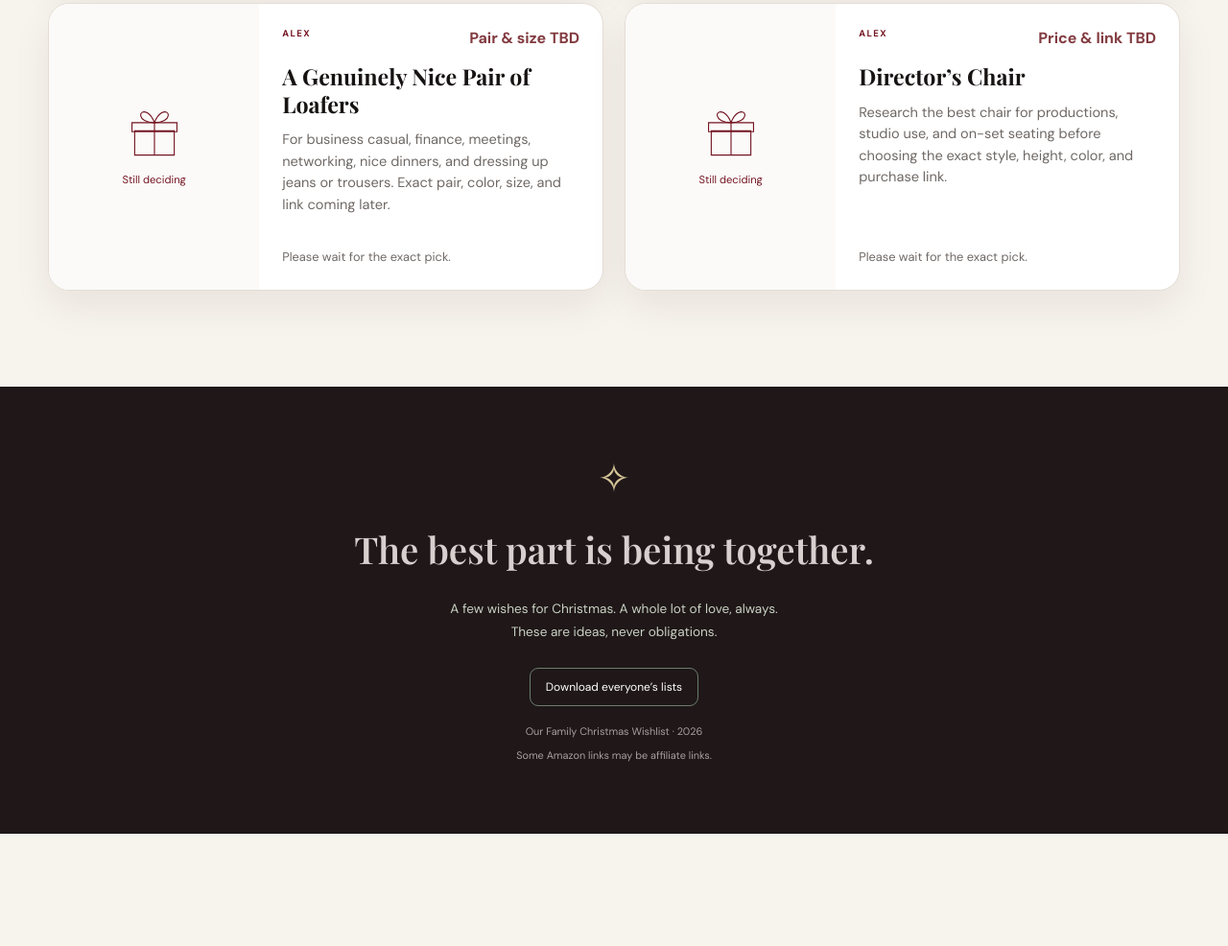
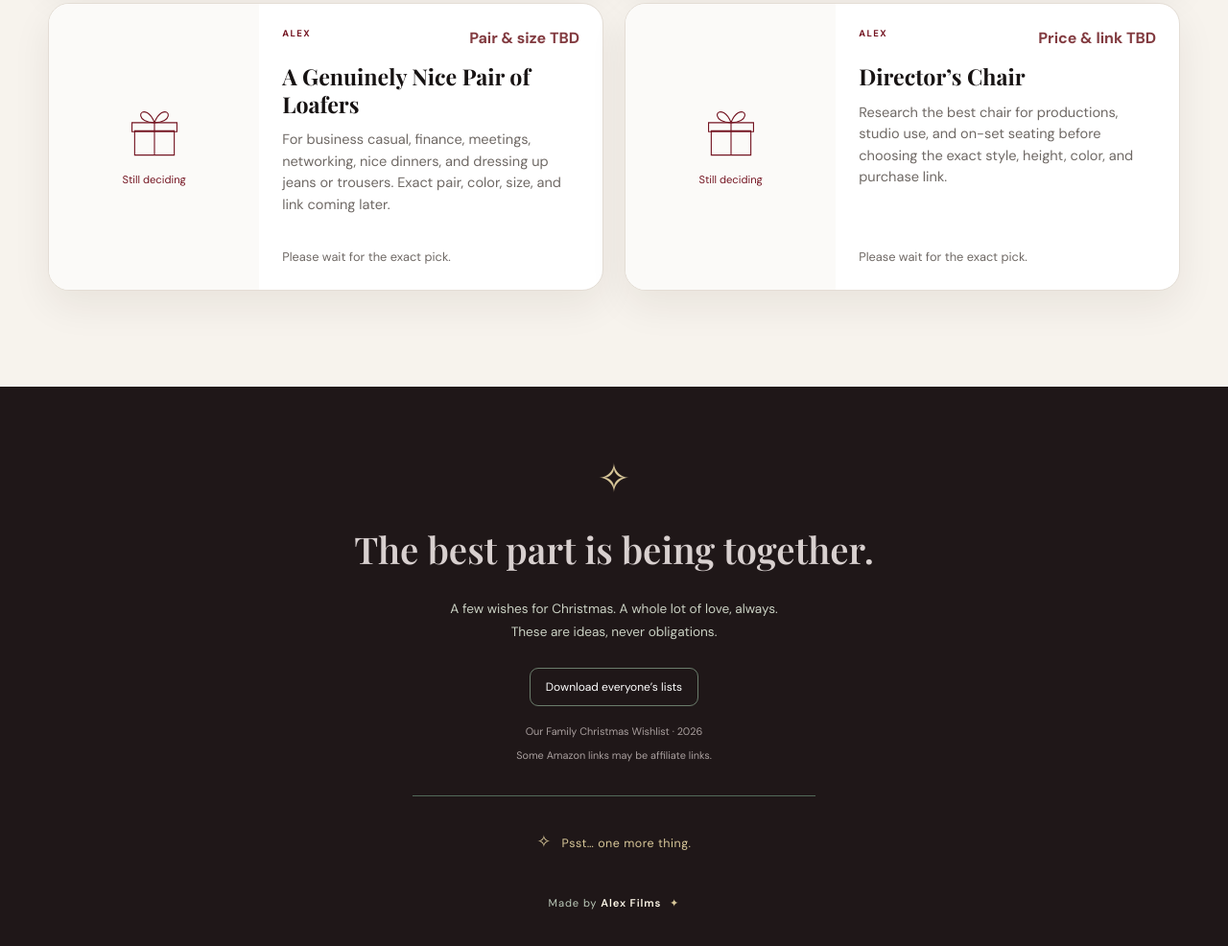
Before and after one commit to AlexFilmsinc/alex-christmas-list, a website with bundled scripts: page index.html in a window 1280 px wide. Shown: the part 4574-5560 px from the top of the page at 96% size. Before the commit the page ends 5443 px from the top, so only its background shows below. Built offline with nearby package versions, Linux system fonts and the light colour scheme; files whose address does not match are found by name.

Commit message:
Add Christmas game teaser and Alex Films footer credit

```diff
--- a/family.css
+++ b/family.css
@@ -122,3 +122,14 @@ form textarea { resize: vertical; }
   dialog { padding: 22px; }
 }
 @media (prefers-reduced-motion: reduce) { .person-button { transition: none; } }
+.christmas-secret { max-width: 420px; margin: 30px auto 0; border-top: 1px solid #526959; padding-top: 22px; }
+.christmas-secret summary { display: inline-block; cursor: pointer; color: #d8c799; font-size: .78rem; letter-spacing: .04em; list-style: none; padding: 12px; border-radius: 8px; }
+.christmas-secret summary::-webkit-details-marker { display: none; }
+.christmas-secret summary > span { display: inline-block; margin-right: 7px; font-size: 1.1rem; }
+.christmas-secret[open] summary > span { transform: rotate(45deg); }
+.secret-note { padding: 24px 20px; margin-top: 10px; border: 1px solid #62715d; border-radius: 12px; background: #294637; color: #dce1d2; font-size: .82rem; line-height: 1.8; }
+.secret-label { color: #d8c799; text-transform: uppercase; font-size: .58rem; letter-spacing: .18em; }
+footer .secret-note p { font-family: 'Playfair Display', Georgia, serif; font-size: 1.45rem; line-height: 1.3; margin: 12px 0; color: #fff9e9; }
+footer .creator-credit { margin: 30px 0 0; font-size: .7rem; letter-spacing: .08em; color: #bbc9b9; }
+.creator-credit strong { font-weight: 600; color: #fff9e9; }
+.creator-credit > span { margin-left: 5px; color: #d8c799; }
--- a/index.html
+++ b/index.html
@@ -50,5 +50,8 @@
 <div class="honeypot" aria-hidden="true"><label for="website">Website</label><input id="website" name="website" tabindex="-1" autocomplete="off"></div>
 <p class="form-note">Gift ideas are visible to anyone with the site link.</p><p id="form-status" role="status"></p><button class="submit-button" id="save-gift" type="submit">Add to wishlist</button>
 </form></dialog>
-<footer><span class="footer-star" aria-hidden="true">✧</span><p>The best part is being together.</p><p>A few wishes for Christmas. A whole lot of love, always.<br>These are ideas, never obligations.</p><button id="export" class="footer-link" type="button">Download everyone’s lists</button><p id="export-status" role="status"></p><small>Our Family Christmas Wishlist · 2026<br>Some Amazon links may be affiliate links.</small></footer>
+<footer><span class="footer-star" aria-hidden="true">✧</span><p>The best part is being together.</p><p>A few wishes for Christmas. A whole lot of love, always.<br>These are ideas, never obligations.</p><button id="export" class="footer-link" type="button">Download everyone’s lists</button><p id="export-status" role="status"></p><small>Our Family Christmas Wishlist · 2026<br>Some Amazon links may be affiliate links.</small>
+<details class="christmas-secret"><summary><span aria-hidden="true">✧</span> Psst… one more thing.</summary><div class="secret-note"><span class="secret-label">For the curious ones</span><p>The wishlists are only the beginning.</p><span>Christmas games are coming. Keep this page bookmarked—and check back before game night. Your next clue might be hiding right here.</span></div></details>
+<p class="creator-credit">Made by <strong>Alex Films</strong><span aria-hidden="true"> ✦</span></p>
+</footer>
 </body></html>
```
